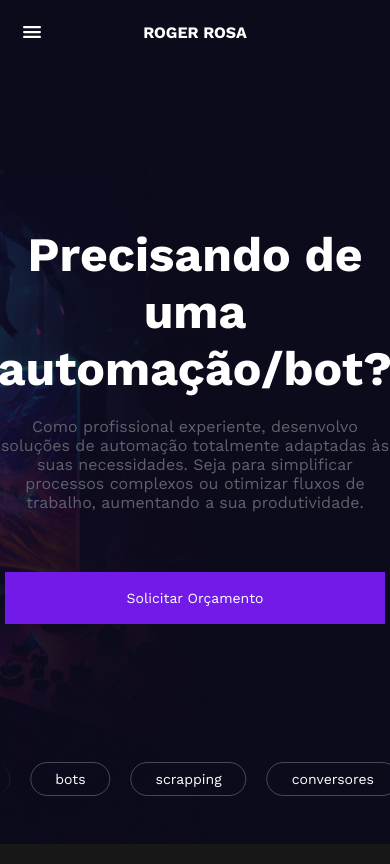
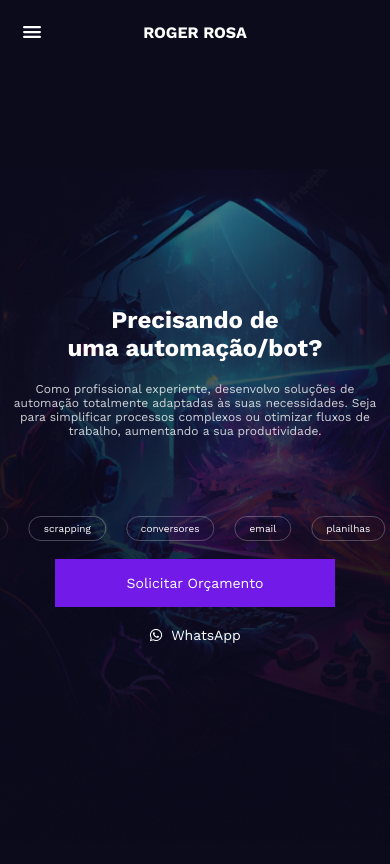
Before and after one commit to rogeritael/portfolio, a React (Vite) app: page /automation in a window 390 px wide. Built offline with nearby package versions, Linux system fonts and the light colour scheme.

Commit message:
[capa] responsividade

```diff
--- a/src/components/automation/Button/styles.ts
+++ b/src/components/automation/Button/styles.ts
@@ -14,4 +14,13 @@ export const ButtonComponent = styled.button `
         place-content: center;
         font-size: 14px;
     }
+
+    @media(max-width: 768px){
+        width: 320px;
+    }
+
+    @media(max-width: 425px){
+        height: 48px;
+        width: 280px;
+    }
 `
--- a/src/components/automation/Cover/index.tsx
+++ b/src/components/automation/Cover/index.tsx
@@ -3,6 +3,7 @@ import cover from '../../../assets/automation/conver_bg.png'
 import { Button } from "../Button";
 import { InfiniteList } from "../InfiniteList";
 import { InfiniteListItem } from "../InfiniteListItem";
+import { FaWhatsapp } from "react-icons/fa";
 
 export function Cover(){
     return(
@@ -14,10 +15,23 @@ export function Cover(){
                 <p>
                     Como profissional experiente, desenvolvo soluções de automação totalmente adaptadas às suas necessidades. Seja para simplificar processos complexos ou otimizar fluxos de trabalho, aumentando a sua produtividade.
                 </p>
+
+                <InfiniteList>
+                    <InfiniteListItem label="email" />
+                    <InfiniteListItem label="planilhas" />
+                    <InfiniteListItem label="bots" />
+                    <InfiniteListItem label="scrapping" />
+                    <InfiniteListItem label="conversores" />
+                </InfiniteList>
+                {/* a */}
                 <Button />
+                <a className="mobile_whatsapp" href="#">
+                    <FaWhatsapp /> WhatsApp
+                </a>
+
             </div>
             <img src={cover} className="background" alt="capa de fundo" />
-            <InfiniteList>
+            <InfiniteList className='infinite_list_mobile'>
                 <InfiniteListItem label="email" />
                 <InfiniteListItem label="planilhas" />
                 <InfiniteListItem label="bots" />
--- a/src/components/automation/Cover/styles.ts
+++ b/src/components/automation/Cover/styles.ts
@@ -28,6 +28,19 @@ export const CoverContainer = styled.section`
             color: #61616C;
             margin-bottom: 40px;
         }
+
+        .infinite_list {
+            position: relative;
+            display: none;
+        }
+
+        .mobile_whatsapp {
+            z-index: 1;
+            align-items: center;
+            font-size: 14px;
+            gap: 8px;
+            display: none;
+        }
     }
 
     .background {
@@ -38,5 +51,66 @@ export const CoverContainer = styled.section`
         pointer-events: none;
     }
 
+    @media(max-width: 1024px){
+        .title_box{
+            h1 {
+                font-size: 38px;
+            }
+
+            p {
+                font-size: 14px;
+                color: #fff;
+                opacity: 0.8;
+                max-width: 540px;
+            }
+        }
+
+        .background {
+            right: 5%;
+        }
+    }
+
+    @media(max-width: 600px){
+        .background {
+            right: 0;
+            width: 100%;
+            object-fit: cover;
+        }
+    }
+
+    @media(max-width: 425px){
+        /* height: 100vh; */
+
+        .infinite_list {
+            display: none;
+        }
+
+        .title_box{
+            margin-top: 0;
+
+            h1 {
+                font-size: 24px;
+                width: 100%;
+            }
+
+            .mobile_whatsapp {
+                display: flex;
+            }
+
+            .infinite_list {
+                display: flex;
+                /* right: -20px; */
+                bottom: -10px;
+            }
+
+            p {
+                font-size: 12px;
+                width: 95vw;
+                color: #fff;
+                opacity: 0.8;
+                max-width: 100%;
+            }
+        }
+    }
 
 `
--- a/src/components/automation/InfiniteList/index.tsx
+++ b/src/components/automation/InfiniteList/index.tsx
@@ -1,12 +1,13 @@
 import { InfiniteListContainer } from "./styles";
 
 interface InfiniteListProps {
-    children: React.ReactNode
+    children: React.ReactNode,
+    className?: string
 }
 
-export function InfiniteList({ children }: InfiniteListProps){
+export function InfiniteList({ children, className }: InfiniteListProps){
     return(
-        <InfiniteListContainer>
+        <InfiniteListContainer className={`infinite_list ${className && className}`}>
             <div className="rail">
                 {children}{children}
             </div>
--- a/src/components/automation/InfiniteList/styles.ts
+++ b/src/components/automation/InfiniteList/styles.ts
@@ -17,6 +17,7 @@ export const InfiniteListContainer = styled.div`
     width: 100%;
     padding: 8px 20px;
     overflow: hidden;
+    z-index: 1;
 
     &::after {
         content: '';
--- a/src/components/automation/InfiniteListItem/styles.ts
+++ b/src/components/automation/InfiniteListItem/styles.ts
@@ -6,4 +6,9 @@ export const InfiniteListItemContainer = styled.div`
     padding: 8px 24px;
     border-radius: 120px;
     font-size: 14px;
+
+    @media(max-width: 425px){
+        padding: 6px 14px;
+        font-size: 10px;
+    }
 `
--- a/src/routes/Automation/styles.ts
+++ b/src/routes/Automation/styles.ts
@@ -6,5 +6,7 @@ export const AutomationPage = styled.main`
     min-height: 100vh;
 
     /* POR CAUSA DO MENU FIXADO NO TOPO */
+    padding: 20px;
     padding-top: 105px;
+
 `
```
